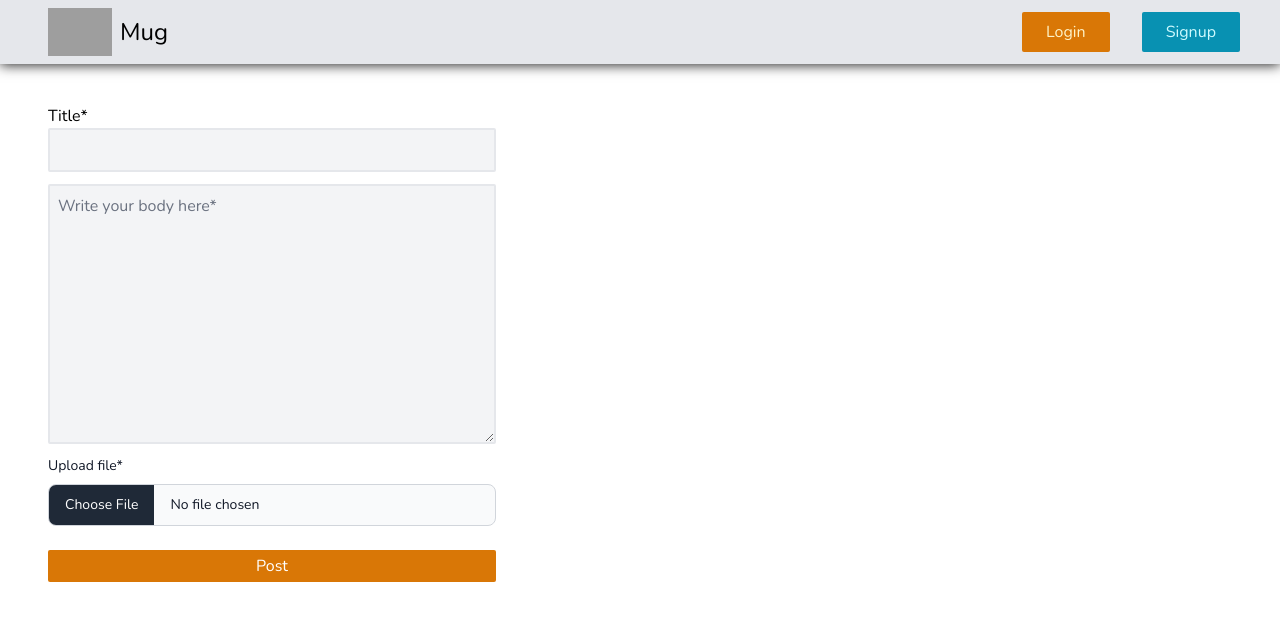
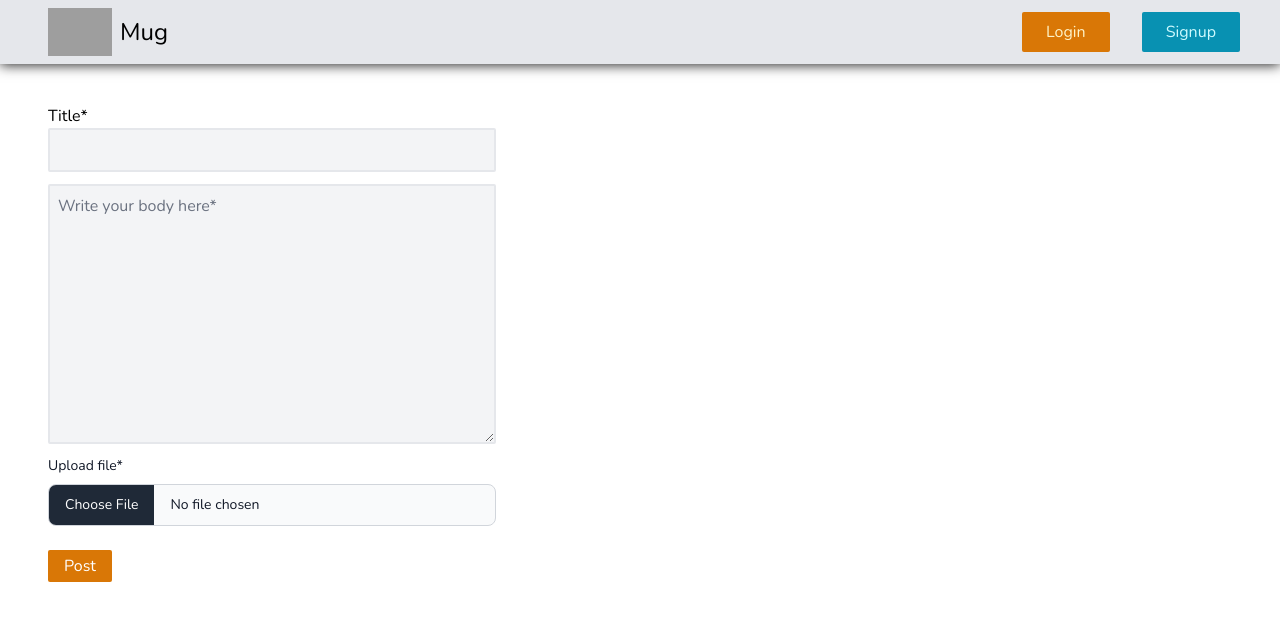
Before and after one commit to MicheleAwada/mug, a React (Vite) app in the folder frontend/: page /posts/create in a window 1280 px wide. Shown: the top 620 px of the page. Built offline with nearby package versions, Linux system fonts and the light colour scheme; grey boxes are pictures that could not be loaded.

Commit message:
fixed some bugs

```diff
--- a/frontend/src/components/postPostForm.jsx
+++ b/frontend/src/components/postPostForm.jsx
@@ -3,12 +3,14 @@ import Spinner from "../assets/spinner.svg";
 import { useState } from "react";
 import { useNavigate } from "react-router-dom";
 import { useEffect } from "react";
+import { Tooltip } from "flowbite-react";
 
 export function PostPostForm({
 	actionData,
 	create = true,
 	defaults = null,
 	simpleAddMessage,
+	isAuthenticated = true,
 }) {
 	const [loading, setLoading] = useState(false);
 	const navigate = useNavigate();
@@ -79,6 +81,7 @@ export function PostPostForm({
 						required={create}
 					/>
 				</fieldset>
+				{isAuthenticated ?
 				<button
 					type="sumbit"
 					className="flex items-center justify-center h-8 gap-2 w-full my-6 py-1 px-4 text-white bg-amber-600 rounded-sm"
@@ -92,7 +95,27 @@ export function PostPostForm({
 						}
 					/>
 					{create ? "Post" : "Edit"}
-				</button>
+				</button> : <Tooltip
+				content="You must be logged in to post"
+				style="light"
+				arrow
+				>
+					<button
+						type="sumbit"
+						className="flex items-center justify-center h-8 gap-2 w-full my-6 py-1 px-4 text-white bg-amber-600 rounded-sm"
+						disabled
+					>
+						<img
+							src={Spinner}
+							alt="loading"
+							className={
+								(loading ? "animate-spin cursor-not-allowed" : "hidden") +
+								" h-full"
+							}
+						/>
+						{create ? "Post" : "Edit"}
+					</button>
+				</Tooltip>}
 				{error}
 			</Form>
 		</div>
--- a/frontend/src/routes/postCreate.jsx
+++ b/frontend/src/routes/postCreate.jsx
@@ -25,12 +25,14 @@ export async function action({ request, params }) {
 export default function PostCreateView() {
 	const actionData = useActionData();
 	const context = useOutletContext();
+	const [isAuthenticated] = context.auth;
 	const { simpleAddMessage } = context.messages;
 	return (
 		<PostPostForm
 			actionData={actionData}
 			create={true}
 			simpleAddMessage={simpleAddMessage}
+			isAuthenticated={isAuthenticated}
 		/>
 	);
 }
--- a/frontend/src/routes/postsListView.jsx
+++ b/frontend/src/routes/postsListView.jsx
@@ -1,4 +1,4 @@
-import { useLoaderData, Link, useOutletContext } from "react-router-dom";
+import { useLoaderData, Link } from "react-router-dom";
 import { getPosts } from "../api.js";
 
 export async function loader() {
```
